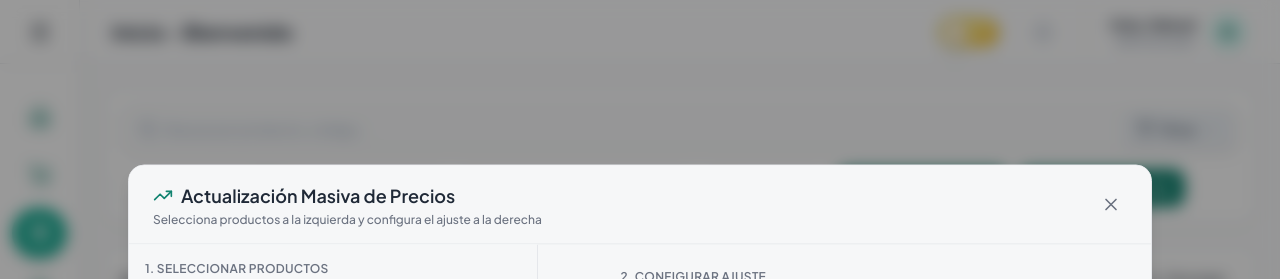
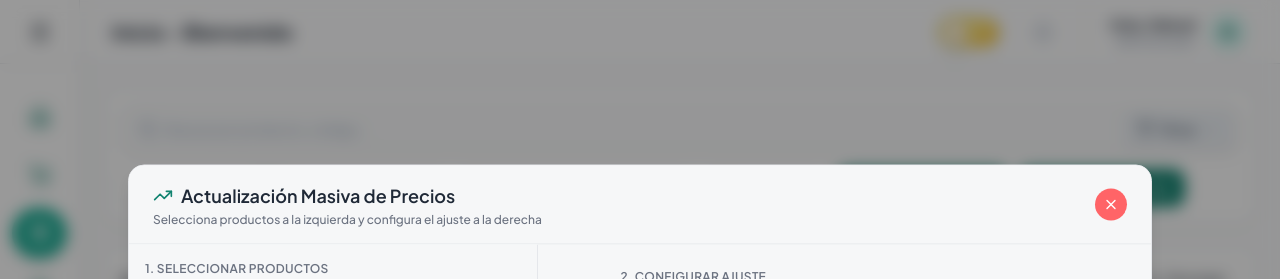
Before and after one commit to nahueldevup/sistema-de-ventas-pipos-fronted, a React (Vite) app: page /productos in a window 1280 px wide. Both pictures are taken after a click on the button "Ajustar precios por inflación". Shown: the top 279 px of the page. Built offline with nearby package versions, Linux system fonts and the light colour scheme.

Commit message:
style: actualizar el borde del botón y el estilo del campo de entrada en el modal de registro de productos.

```diff
--- a/src/components/ui/modal-wrappers.tsx
+++ b/src/components/ui/modal-wrappers.tsx
@@ -38,11 +38,13 @@ function ModalHeader({
       </div>
     <button
   onClick={onClose}
-        className="text-[#6B7280] hover:text-[#1F2937] dark:text-slate-400 dark:hover:text-slate-100 hover:bg-[#F3F4F6] dark:hover:bg-dark-elevated p-1.5 rounded-lg transition-colors"
+className="w-8 h-8 flex items-center justify-center rounded-full
+bg-red-400 dark:bg-red-500 text-white
+hover:bg-red-500 dark:hover:bg-red-600 transition-colors"
   title="Cerrar"
   aria-label="Cerrar"
 >
-        <X className="w-5 h-5" />
+  <X className="w-4 h-4" />
 </button>
     </div>
   )
--- a/src/features/productos/components/ModalRegistroProducto.tsx
+++ b/src/features/productos/components/ModalRegistroProducto.tsx
@@ -185,7 +185,7 @@ export default function ModalRegistroProducto({ isOpen, onClose, productoAEditar
                     onClick={generarCodigoBarras}
                     title="Generar código de barras aleatorio"
                     aria-label="Generar código de barras"
-                    className="px-3 py-2 border border-[#E5E7EB] dark:border-dark-border rounded-lg text-xs font-semibold text-[#1F2937] dark:text-slate-300 bg-white dark:bg-dark-elevated hover:bg-[#F3F4F6] dark:hover:bg-slate-600 hover:border-brand-300 flex items-center gap-1 transition-colors whitespace-nowrap"
+                    className="px-3 py-2 border border-[#E5E7EB] dark:border-dark-border rounded-lg text-xs font-semibold text-[#1F2937] dark:text-slate-300 bg-white dark:bg-dark-elevated hover:bg-[#F3F4F6] dark:hover:bg-slate-600 hover:border-gray-300 flex items-center gap-1 transition-colors whitespace-nowrap"
                   >
                     <Barcode className="w-4 h-4" />
                     Generar Código
@@ -318,14 +318,14 @@ export default function ModalRegistroProducto({ isOpen, onClose, productoAEditar
                   Precio final
                 </label>
                 <div className="relative">
-                  <span className="absolute left-3 top-1/2 -translate-y-1/2 text-brand-500 dark:text-brand-400 text-sm font-bold" aria-hidden="true">$</span>
+                  <span className="absolute left-3 top-1/2 -translate-y-1/2 text-[#6B7280] dark:text-slate-400 text-sm font-semibold" aria-hidden="true">$</span>
                   <input
                     id="precioVenta"
                     type="number"
                     value={precioVenta}
                     onChange={(e) => setPrecioVenta(e.target.value)}
                     placeholder="0"
-                    className="w-full border border-brand-200 dark:border-brand-700 rounded-lg pl-7 pr-3 py-2 text-sm outline-none focus:border-brand-500 focus:ring-2 focus:ring-brand-500/20 transition-all font-semibold text-brand-800 dark:text-brand-200 bg-brand-50/30 dark:bg-brand-900/20"
+                    className="w-full border border-[#E5E7EB] dark:border-dark-border rounded-lg pl-7 pr-3 py-2 text-sm outline-none focus:border-brand-500 focus:ring-2 focus:ring-brand-500/20 transition-all font-semibold text-[#1F2937] dark:text-slate-100 bg-white dark:bg-dark-card"
                   />
                 </div>
               </div>
```
Lines whose indentation alone changed are shown as unchanged.
